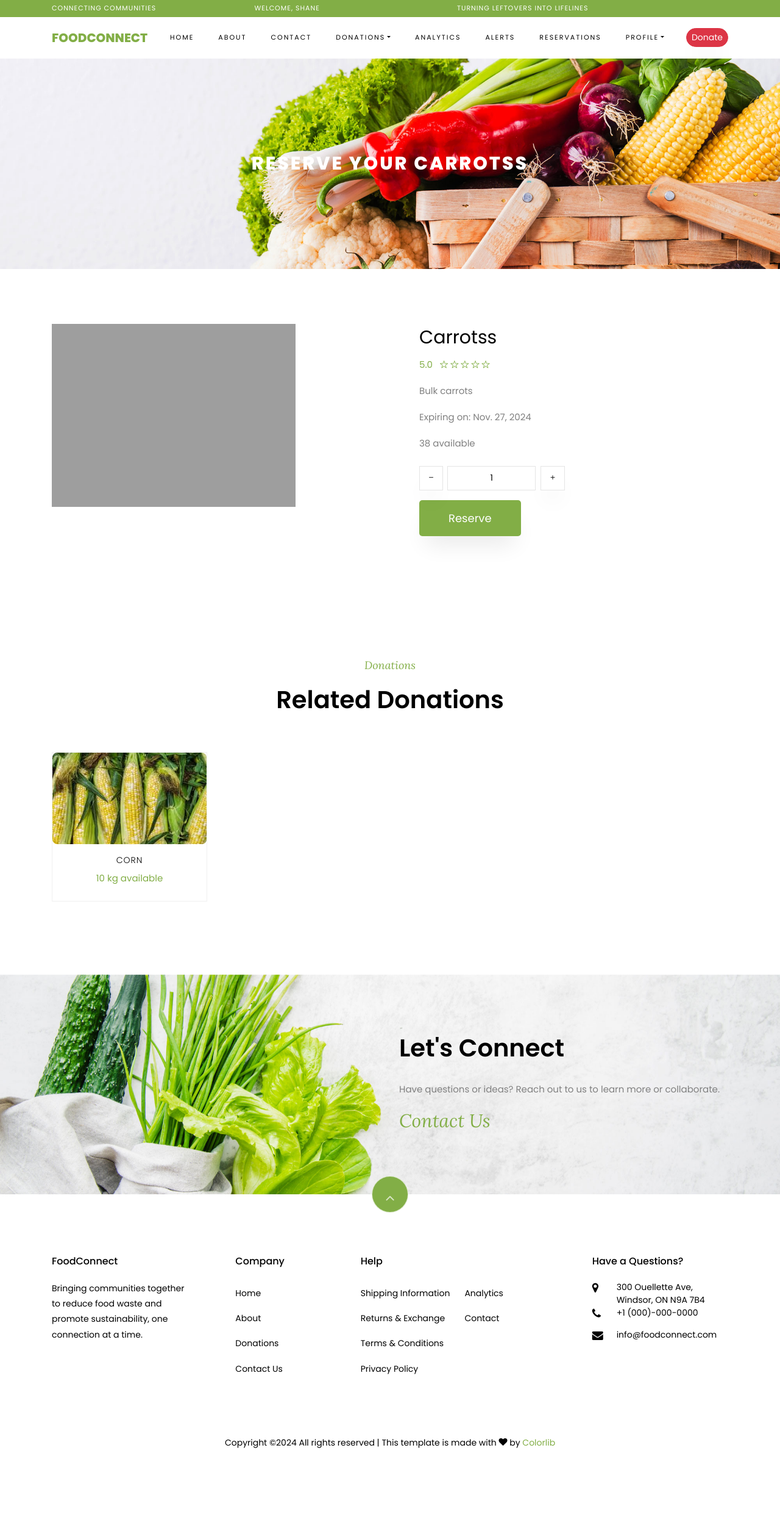
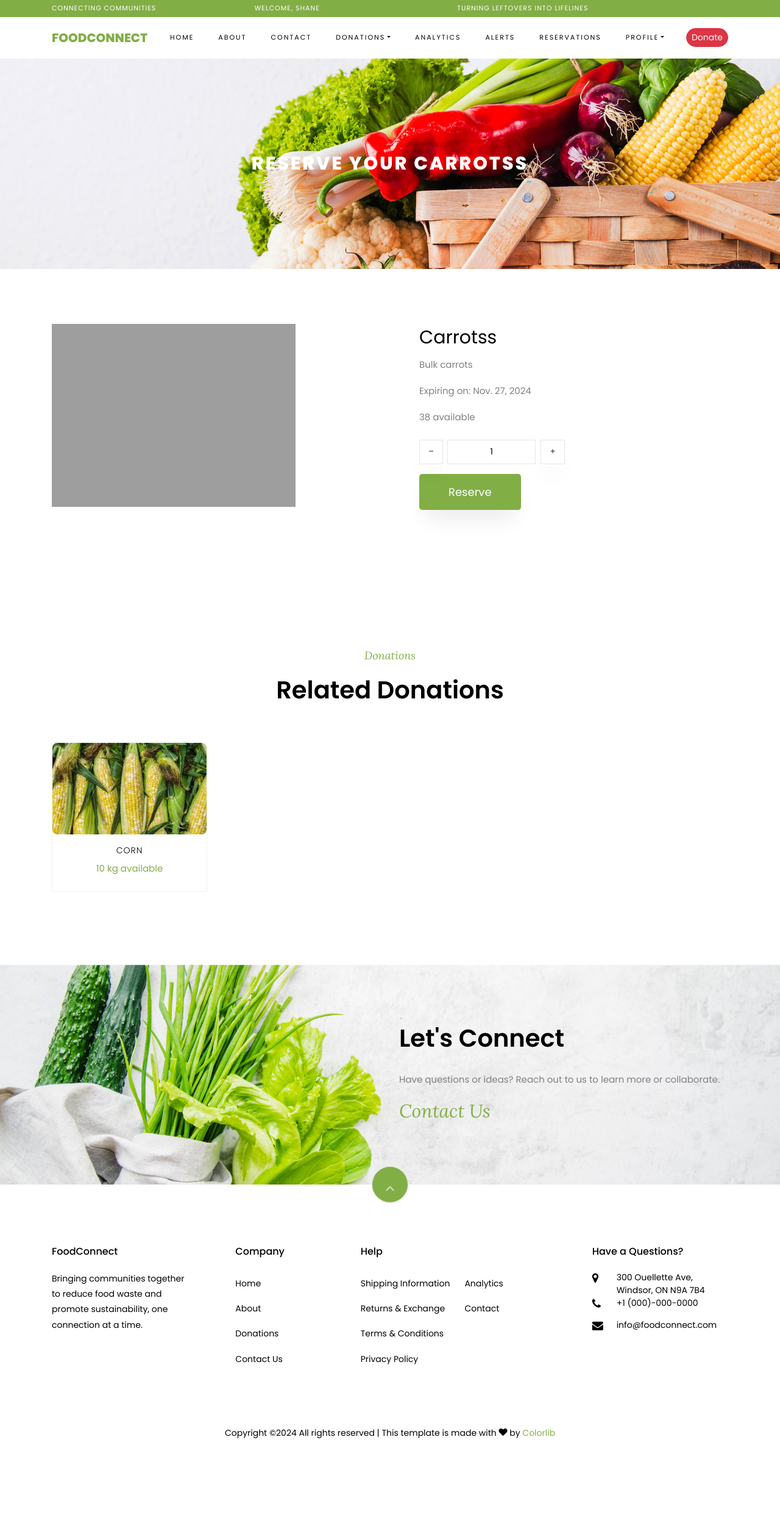
Before and after one commit to ShaneDsouza4/FoodConnect, a Django app: page /donations/product_detail/19/ in a window 1280 px wide. Shown: the whole page at 61% size. After the commit the page ends 2358 px from the top, so only its background shows below. Run offline with Django 5.2, Linux system fonts and the light colour scheme; a user stored in the database is signed in; data comes from the database, SQL or seed files in the repository; both versions use the stored data as it was after the commit; some libraries are stand-ins or nearby versions; some web fonts are replaced; grey boxes are pictures that could not be loaded.

Commit message:
Commented code

```diff
--- a/templates/donations/product_detail.html
+++ b/templates/donations/product_detail.html
@@ -27,7 +27,7 @@
     			</div>
     			<div class="col-lg-6 product-details pl-md-5 ftco-animate">
     				<h3>{{ product.name }}</h3>
-    				<div class="rating d-flex">
+    				<!--<div class="rating d-flex">
 							<p class="text-left mr-4">
 								<a href="#" class="mr-2">5.0</a>
 								<a href="#"><span class="ion-ios-star-outline"></span></a>
@@ -39,12 +39,12 @@
 {#							<p class="text-left mr-4">#}
 {#								<a href="#" class="mr-2" style="color: #000;">100 <span style="color: #bbb;">Rating</span></a>#}
 {#							</p>#}
-							<!--
+
 							<p class="text-left">
 								<a href="#" class="mr-2" style="color: #000;">{{ product.amount_donated }}<span style="color: #bbb;">Donated</span></a>
 							</p>
-                            -->
-                    </div>
+
+                    </div>-->
     				<p>{{ product.description }}</p>
                     <p>Expiring on: {{ product.expiry_date }}</p>
 	          		<p>{{ product.quantity }} available</p>
```
Also changed, not shown: db.sqlite3.
